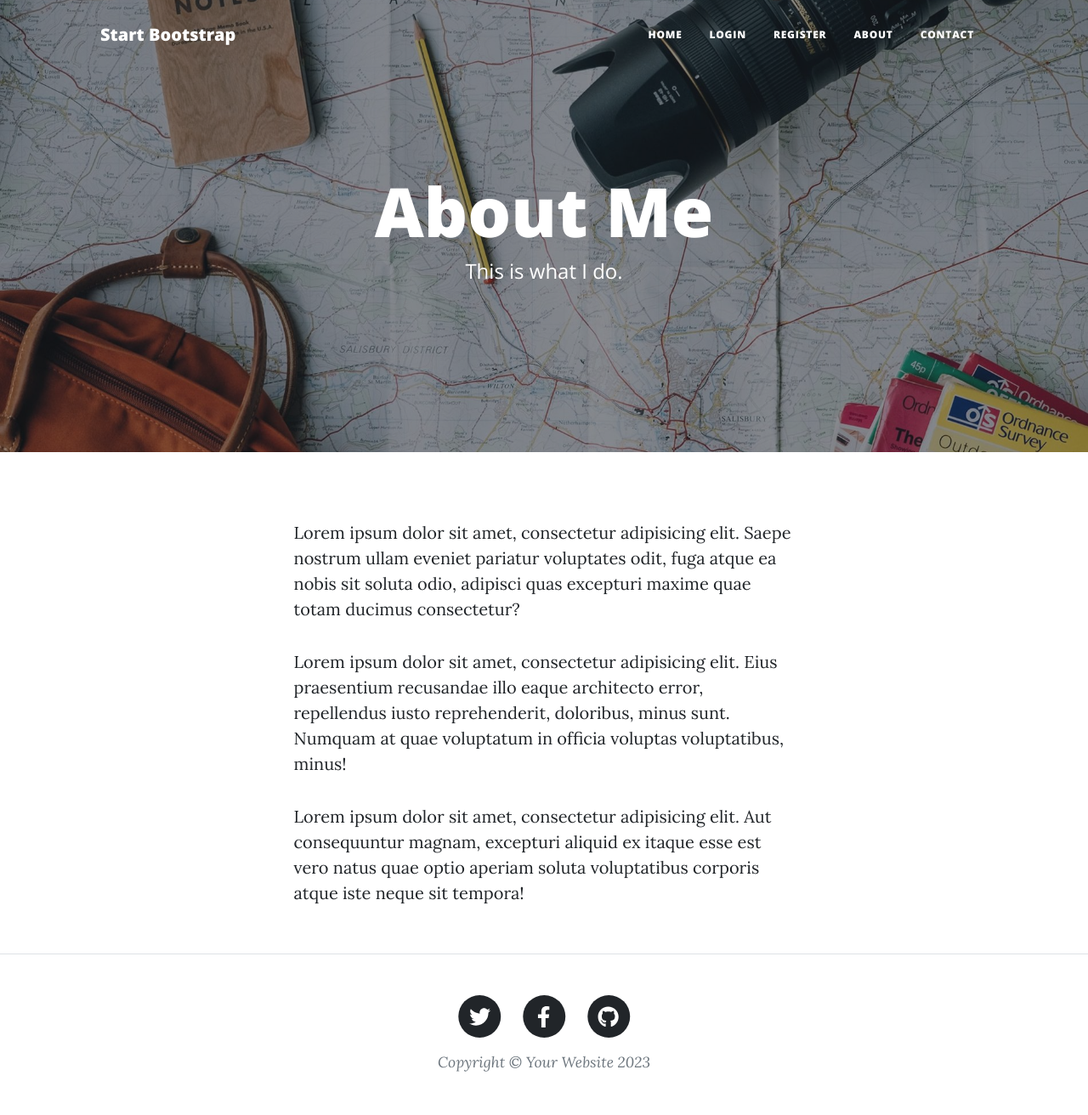
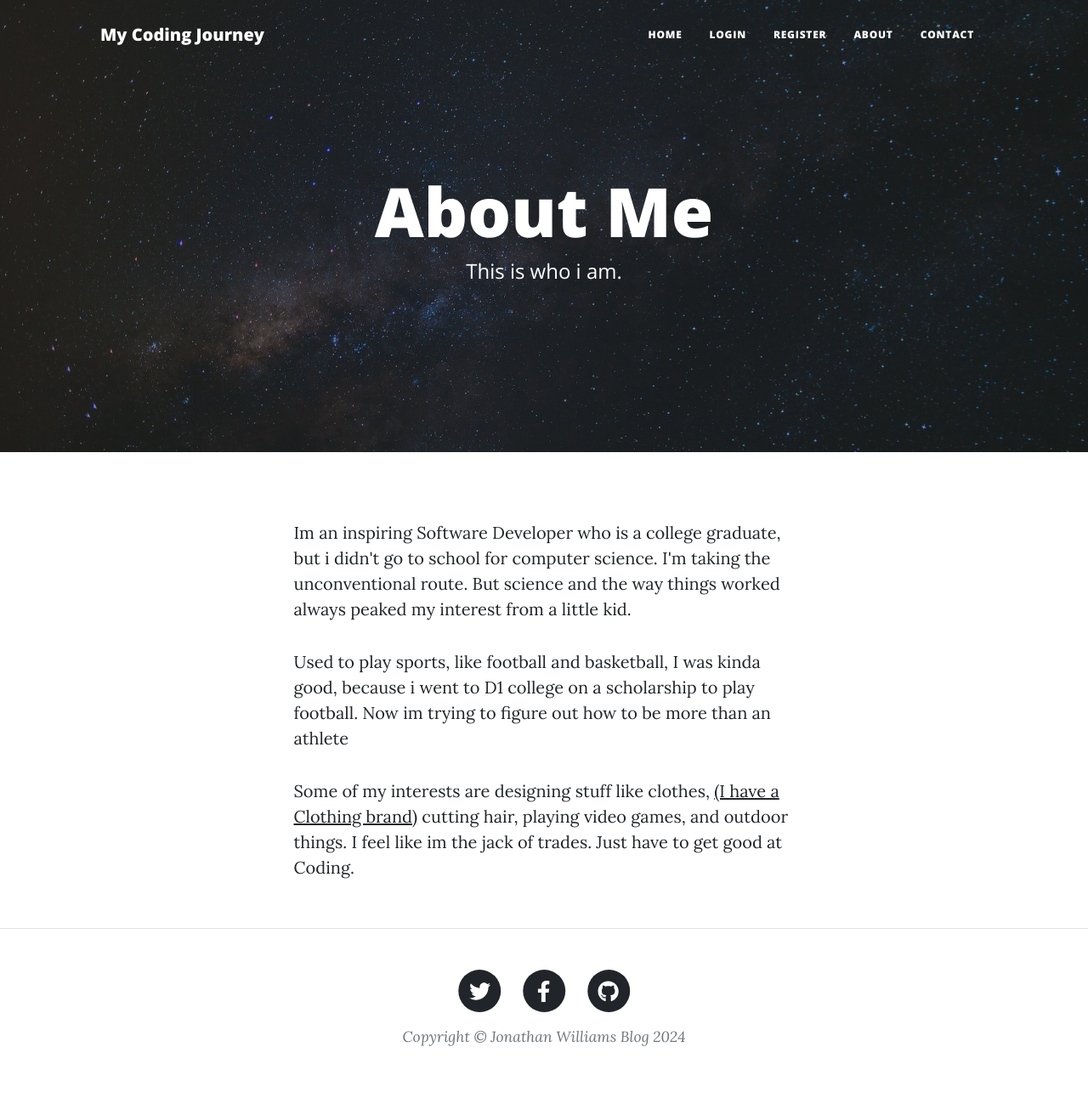
Before and after one commit to tooturntjrock/BlogWebsite, a Flask app: page /about in a window 1280 px wide. Shown: the whole page at 85% size. After the commit the page ends 1231 px from the top, so only its background shows below. Run offline with Flask 3, Linux system fonts and the light colour scheme; some libraries are stand-ins or nearby versions.

Commit message:
Added My flavor Commit

```diff
--- a/main.py
+++ b/main.py
@@ -10,8 +10,22 @@ from sqlalchemy import Integer, String, Text
 from functools import wraps
 from werkzeug.security import generate_password_hash, check_password_hash
 from forms import CreatePostForm, RegisterForm, LoginForm, CommentForm
-import smtplib
+# Optional: add contact me email functionality (Day 60)
+# import smtplib
 import os
+
+'''
+Make sure the required packages are installed:
+Open the Terminal in PyCharm (bottom left).
+
+On Windows type:
+python -m pip install -r requirements.txt
+
+On MacOS type:
+pip3 install -r requirements.txt
+
+This will install the packages from the requirements.txt for this project.
+'''
 
 app = Flask(__name__)
 app.config['SECRET_KEY'] = os.environ.get('FLASK_KEY')
@@ -44,7 +58,7 @@ class Base(DeclarativeBase):
     pass
 
 
-app.config['SQLALCHEMY_DATABASE_URI'] = 'sqlite:///posts.db'
+app.config['SQLALCHEMY_DATABASE_URI'] = os.environ.get("DB_URI", "sqlite:///posts.db")
 db = SQLAlchemy(model_class=Base)
 db.init_app(app)
 
@@ -96,6 +110,8 @@ class Comment(db.Model):
 
 with app.app_context():
     db.create_all()
+
+
 
 
 # Create an admin-only decorator
@@ -258,29 +274,34 @@ def about():
     return render_template("about.html", current_user=current_user)
 
 
+@app.route("/contact", methods=["GET", "POST"])
+def contact():
+    return render_template("contact.html", current_user=current_user)
+
+
 # Optional: You can include the email sending code from Day 60:
 # DON'T put your email and password here directly! The code will be visible when you upload to Github.
 # Use environment variables instead (Day 35)
-MAIL_ADDRESS = os.environ.get("EMAIL_KEY")
-MAIL_APP_PW = os.environ.get("PASSWORD_KEY")
 
+# MAIL_ADDRESS = os.environ.get("EMAIL_KEY")
+# MAIL_APP_PW = os.environ.get("PASSWORD_KEY")
 
-@app.route("/contact", methods=["GET", "POST"])
-def contact():
-    if request.method == "POST":
-        data = request.form
-        send_email(data["name"], data["email"], data["phone"], data["message"])
-        return render_template("contact.html", msg_sent=True)
-    return render_template("contact.html", msg_sent=False)
-
-
-def send_email(name, email, phone, message):
-    email_message = f"Subject:New Message\n\nName: {name}\nEmail: {email}\nPhone: {phone}\nMessage:{message}"
-    with smtplib.SMTP("smtp.gmail.com") as connection:
-        connection.starttls()
-        connection.login(user=MAIL_ADDRESS, password=MAIL_APP_PW)
-        connection.sendmail(from_addr=MAIL_ADDRESS, to_addrs="data['email']", msg=email_message)
+# @app.route("/contact", methods=["GET", "POST"])
+# def contact():
+#     if request.method == "POST":
+#         data = request.form
+#         send_email(data["name"], data["email"], data["phone"], data["message"])
+#         return render_template("contact.html", msg_sent=True)
+#     return render_template("contact.html", msg_sent=False)
+#
+#
+# def send_email(name, email, phone, message):
+#     email_message = f"Subject:New Message\n\nName: {name}\nEmail: {email}\nPhone: {phone}\nMessage:{message}"
+#     with smtplib.SMTP("smtp.gmail.com") as connection:
+#         connection.starttls()
+#         connection.login(MAIL_ADDRESS, MAIL_APP_PW)
+#         connection.sendmail(MAIL_ADDRESS, MAIL_APP_PW, email_message)
 
 
 if __name__ == "__main__":
-    app.run(debug=True, port=5001)
+    app.run(debug=False, port=5001)
--- a/templates/about.html
+++ b/templates/about.html
@@ -3,14 +3,14 @@
 <!-- Page Header-->
 <header
   class="masthead"
-  style="background-image: url('../static/assets/img/about-bg.jpg')"
+  style="background-image: url('static/assets/img/about.jpg')"
 >
   <div class="container position-relative px-4 px-lg-5">
     <div class="row gx-4 gx-lg-5 justify-content-center">
       <div class="col-md-10 col-lg-8 col-xl-7">
         <div class="page-heading">
           <h1>About Me</h1>
-          <span class="subheading">This is what I do.</span>
+          <span class="subheading">This is who i am.</span>
         </div>
       </div>
     </div>
@@ -22,22 +22,21 @@
     <div class="row gx-4 gx-lg-5 justify-content-center">
       <div class="col-md-10 col-lg-8 col-xl-7">
         <p>
-          Lorem ipsum dolor sit amet, consectetur adipisicing elit. Saepe
-          nostrum ullam eveniet pariatur voluptates odit, fuga atque ea nobis
-          sit soluta odio, adipisci quas excepturi maxime quae totam ducimus
-          consectetur?
+          Im an inspiring Software Developer who is a college graduate,
+          but i didn't go to school for computer science. I'm taking
+          the unconventional route. But science and the way things worked
+          always peaked my interest from a little kid.
         </p>
         <p>
-          Lorem ipsum dolor sit amet, consectetur adipisicing elit. Eius
-          praesentium recusandae illo eaque architecto error, repellendus iusto
-          reprehenderit, doloribus, minus sunt. Numquam at quae voluptatum in
-          officia voluptas voluptatibus, minus!
+          Used to play sports, like football and basketball, I was kinda good,
+          because i went to D1 college on a scholarship to play football.
+          Now im trying to figure out how to be more than an athlete
         </p>
         <p>
-          Lorem ipsum dolor sit amet, consectetur adipisicing elit. Aut
-          consequuntur magnam, excepturi aliquid ex itaque esse est vero natus
-          quae optio aperiam soluta voluptatibus corporis atque iste neque sit
-          tempora!
+          Some of my interests are designing stuff like clothes,
+          <a href="https://royalprinciples.com/">(I have a Clothing brand)</a> cutting hair, playing video games,
+          and outdoor things. I feel like im the jack of trades. Just have
+          to get good at Coding.
         </p>
       </div>
     </div>
--- a/templates/contact.html
+++ b/templates/contact.html
@@ -3,7 +3,7 @@
 <!-- Page Header-->
 <header
   class="masthead"
-  style="background-image: url('../static/assets/img/contact-bg.jpg')"
+  style="background-image: url('static/assets/img/contact.jpg')"
 >
   <div class="container position-relative px-4 px-lg-5">
     <div class="row gx-4 gx-lg-5 justify-content-center">
--- a/templates/footer.html
+++ b/templates/footer.html
@@ -5,7 +5,7 @@
                   <div class="col-md-10 col-lg-8 col-xl-7">
                       <ul class="list-inline text-center">
                           <li class="list-inline-item">
-                              <a href="#!">
+                              <a href="https://twitter.com/TwoTugJrock">
                                   <span class="fa-stack fa-lg">
                                       <i class="fas fa-circle fa-stack-2x"></i>
                                       <i class="fab fa-twitter fa-stack-1x fa-inverse"></i>
@@ -21,7 +21,7 @@
                               </a>
                           </li>
                           <li class="list-inline-item">
-                              <a href="#!">
+                              <a href="https://github.com/tooturntjrock">
                                   <span class="fa-stack fa-lg">
                                       <i class="fas fa-circle fa-stack-2x"></i>
                                       <i class="fab fa-github fa-stack-1x fa-inverse"></i>
@@ -29,7 +29,7 @@
                               </a>
                           </li>
                       </ul>
-                      <div class="small text-center text-muted fst-italic">Copyright &copy; Your Website 2023</div>
+                      <div class="small text-center text-muted fst-italic">Copyright &copy; Jonathan Williams Blog 2024</div>
                   </div>
               </div>
           </div>
--- a/templates/header.html
+++ b/templates/header.html
@@ -8,7 +8,7 @@
     />
     <meta name="description" content="" />
     <meta name="author" content="" />
-    <title>Angela's Blog</title>
+    <title>Jonathan's Blog</title>
     {% block styles %}
     <!-- Load Bootstrap-Flask CSS here -->
     {{ bootstrap.load_css() }}
@@ -44,7 +44,7 @@
     <!-- Navigation-->
     <nav class="navbar navbar-expand-lg navbar-light" id="mainNav">
       <div class="container px-4 px-lg-5">
-        <a class="navbar-brand" href="/">Start Bootstrap</a>
+        <a class="navbar-brand" href="/">My Coding Journey</a>
         <button
           class="navbar-toggler"
           type="button"
--- a/templates/index.html
+++ b/templates/index.html
@@ -3,14 +3,14 @@
 <!-- Page Header-->
 <header
   class="masthead"
-  style="background-image: url('../static/assets/img/home-bg.jpg')"
+  style="background-image: url( {{ url_for('static', filename='assets/img/homebg.jpg') }})"
 >
   <div class="container position-relative px-4 px-lg-5">
     <div class="row gx-4 gx-lg-5 justify-content-center">
       <div class="col-md-10 col-lg-8 col-xl-7">
         <div class="site-heading">
-          <h1>Angela's Blog</h1>
-          <span class="subheading">A collection of random musings.</span>
+          <h1>Jonathan's Blog</h1>
+          <span class="subheading">Fun but Stressful</span>
         </div>
       </div>
     </div>
```
Also changed, not shown: static/assets/img/about-bg.jpg (deleted), static/assets/img/about.jpg (added), static/assets/img/contact-bg.jpg (deleted), static/assets/img/contact.jpg (added), static/assets/img/home-bg.jpg (deleted), static/assets/img/homebg.jpg (added).
